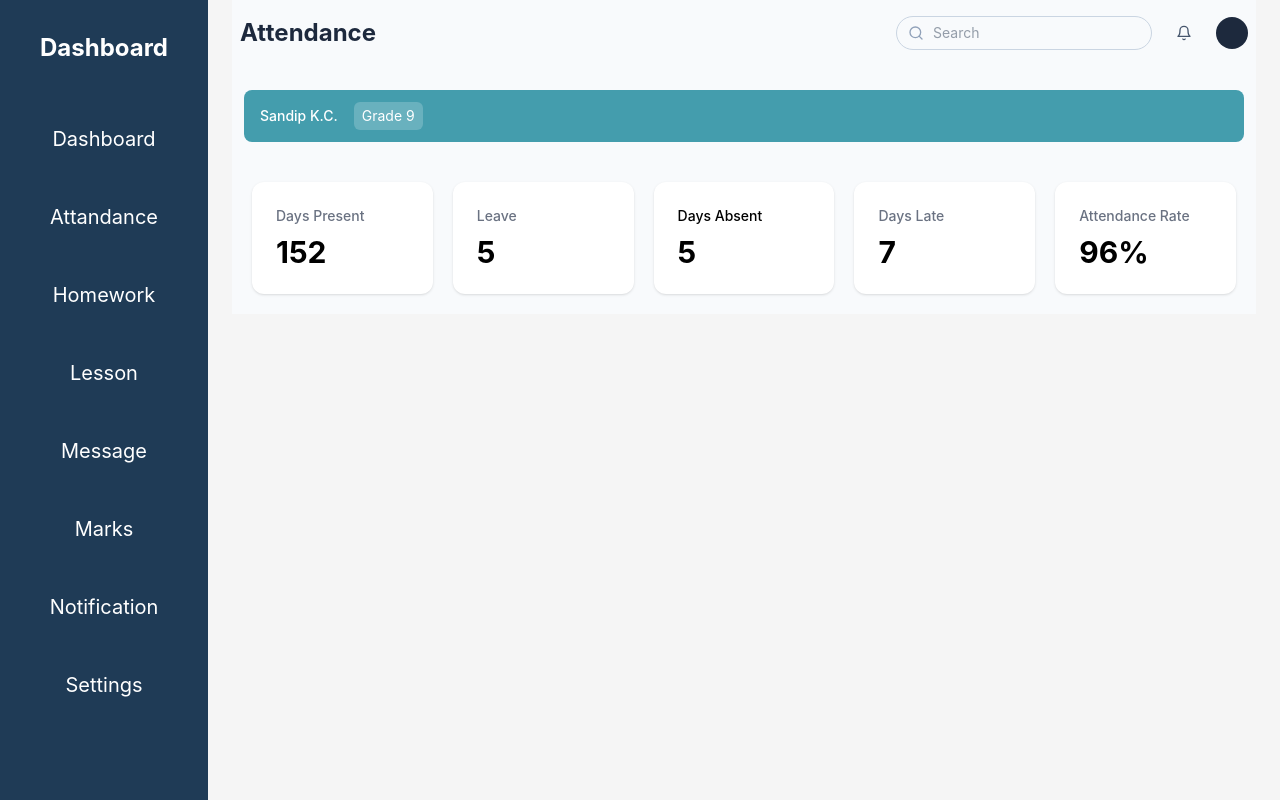
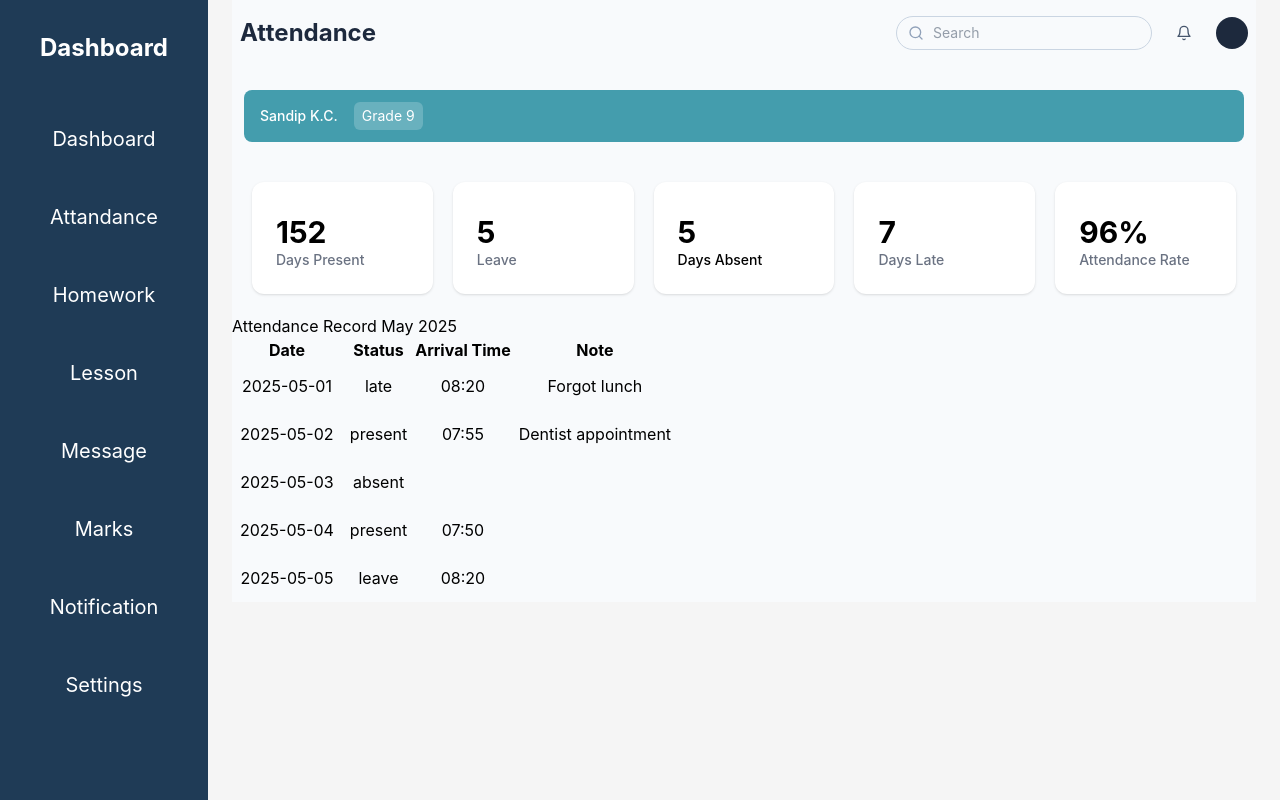
Before and after one commit to programmerdipesh-netizen/Diary_Learning, a React (Vite) app: page /attendance in a window 1280 px wide. Built offline with nearby package versions, Linux system fonts and the light colour scheme.

Commit message:
added the AttendanceRecordTable component file in sturcture without css

```diff
--- /dev/null
+++ b/src/components/AttendanceRecordTable.jsx
@@ -0,0 +1,33 @@
+import React from 'react'
+import {attendanceRecords} from "../constants"
+const AttendanceRecordTable = () => {
+  return (
+    <table>
+        <thead>
+            <tr>
+              <th>Date</th>
+              <th>Status</th>
+              <th>Arrival Time</th>
+              <th>Note</th>
+            </tr>
+    </thead>
+          <tbody>
+            { attendanceRecords.map((row)=>(
+              <tr key= {row.id} >
+              <td className='py-3 px-2 text-center'>{row.date}</td>
+              <td className='py-3 px-2 text-center'>{row.status}</td>
+              <td className='py-3 px-2 text-center'>{row.arrivalTime}</td>
+              <td className='py-3 px-2 text-center'>{row.note}</td>
+
+              </tr>
+            ))}
+          </tbody>
+
+
+
+
+    </table>
+  );
+}
+
+export default AttendanceRecordTable;
--- a/src/components/SummaryAttendanceDataCard.jsx
+++ b/src/components/SummaryAttendanceDataCard.jsx
@@ -8,38 +8,38 @@ const SummaryAttendanceDataCard = () => {
 
 
         <li className="bg-white rounded-xl p-6 shadow-sm">
-          <p className="text-sm font-medium text-gray-500">Days Present</p>
           <p className="text-3xl font-bold mt-2">
             {summaryAttendanceData.DaysPresent}
           </p>
+          <p className="text-sm font-medium text-gray-500">Days Present</p>
         </li>
 
         <li className="bg-white rounded-xl p-6 shadow-sm">
-          <p className="text-sm font-medium text-gray-500">Leave</p>
           <p className="text-3xl font-bold mt-2">
             {summaryAttendanceData.Leave}
           </p>
+          <p className="text-sm font-medium text-gray-500">Leave</p>
         </li>
 
         <li className="bg-white rounded-xl p-6 shadow-sm">
-          <p className="text-sm font-medium">Days Absent</p>
           <p className="text-3xl font-bold mt-2">
             {summaryAttendanceData.DaysAbsent}
           </p>
+          <p className="text-sm font-medium">Days Absent</p>
         </li>
 
         <li className="bg-white  rounded-xl p-6 shadow-sm">
-          <p className="text-sm font-medium text-gray-500">Days Late</p>
           <p className="text-3xl font-bold mt-2">
             {summaryAttendanceData.DaysLate}
           </p>
+          <p className="text-sm font-medium text-gray-500">Days Late</p>
         </li>
 
         <li className="bg-white rounded-xl p-6 shadow-sm">
-          <p className="text-sm font-medium text-gray-500">Attendance Rate</p>
           <p className="text-3xl font-bold mt-2">
             {summaryAttendanceData.AttendanceRate}%
           </p>
+          <p className="text-sm font-medium text-gray-500">Attendance Rate</p>
         </li>
       </ul>
     </div>
--- a/src/components/index.js
+++ b/src/components/index.js
@@ -13,7 +13,8 @@ export { default as Header } from "./Header";
 export {default as MarksTable} from "./MarksTable";
 export { default as SummaryCard } from "./SummaryCard";
 export {default as StudentHeader} from "./StudentHeader";
-export {default as SummaryAttendanceDataCard} from "./SummaryAttendanceDataCard"
+export {default as SummaryAttendanceDataCard} from "./SummaryAttendanceDataCard";
+export {default as AttendanceRecordTable} from "./AttendanceRecordTable";
 
 
 
--- a/src/pages/Attendance.jsx
+++ b/src/pages/Attendance.jsx
@@ -1,6 +1,6 @@
 import React from "react";
 import {Header, StudentHeader} from "../components"
-import {SummaryAttendanceDataCard} from "../components";
+import {SummaryAttendanceDataCard, AttendanceRecordTable} from "../components";
 
 const Attendance = () => (
 <div className=" bg-slate-50 mx-6">
@@ -10,10 +10,10 @@ const Attendance = () => (
       <SummaryAttendanceDataCard />
 
       <div>
-      <div> </div>
-      <div>
+         <h2>Attendance Record May 2025</h2>
+         <AttendanceRecordTable/>
 
-      </div>
+
       </div>
 
 
```
Lines whose indentation alone changed are shown as unchanged.
